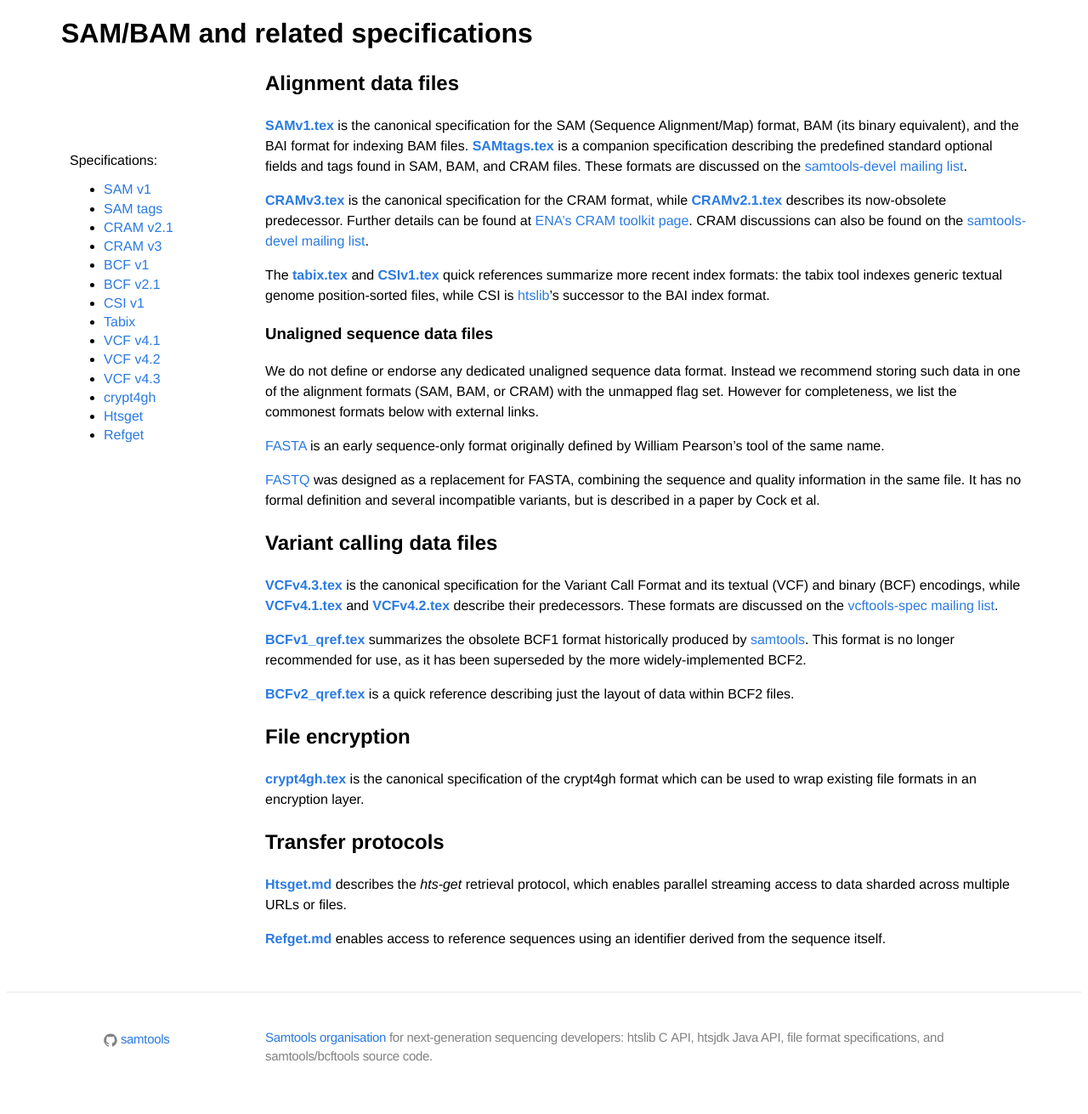
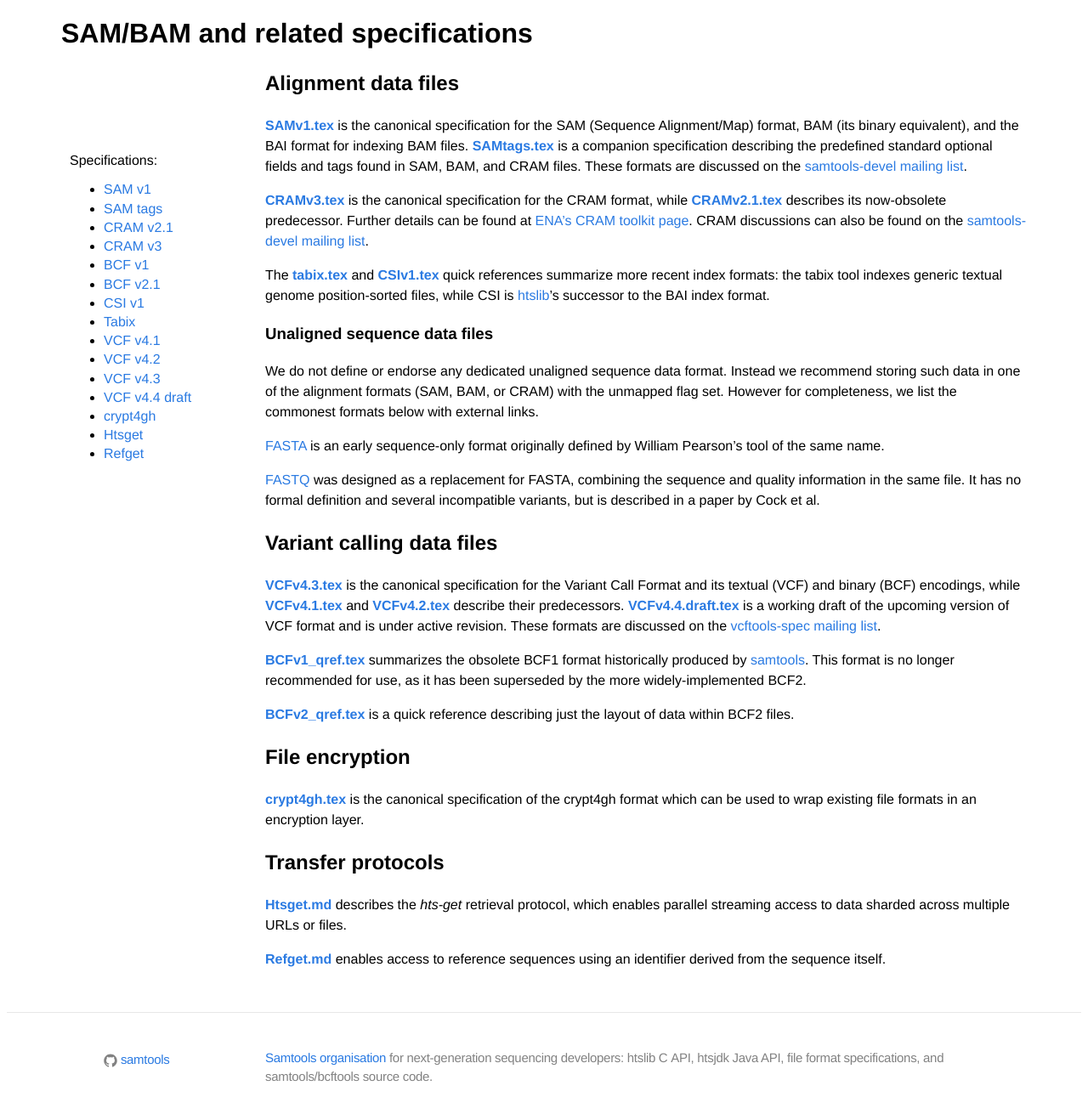
Before and after one commit to samtools/hts-specs, a Jekyll site: the page built from index.md, in a window 1280 px wide. Shown: the whole page at 85% size. Built offline with Jekyll 4.4.1, drawn with Linux system fonts in a browser that asks for light colours; before the commit the page ends 1287 px from its top, so only the background shows below that.

Commit message:
Make VCFv4.4 more visible and more obviously a WIP (#504)
* Renaming VCFv4.4 files as 4.4.draft and adding a PRELIMINARY watermark
* Adding the VCFv4.4.draft.pdf to website and README.

```diff
--- a/index.md
+++ b/index.md
@@ -24,6 +24,7 @@ Specifications:
 - [VCF v4.1](VCFv4.1.pdf)
 - [VCF v4.2](VCFv4.2.pdf)
 - [VCF v4.3](VCFv4.3.pdf)
+- [VCF v4.4 draft](VCFv4.4.draft.pdf)
 - [crypt4gh](crypt4gh.pdf)
 - [Htsget](htsget.html)
 - [Refget](refget.html)
```
Also changed, not shown: README.md, 5 other files.
